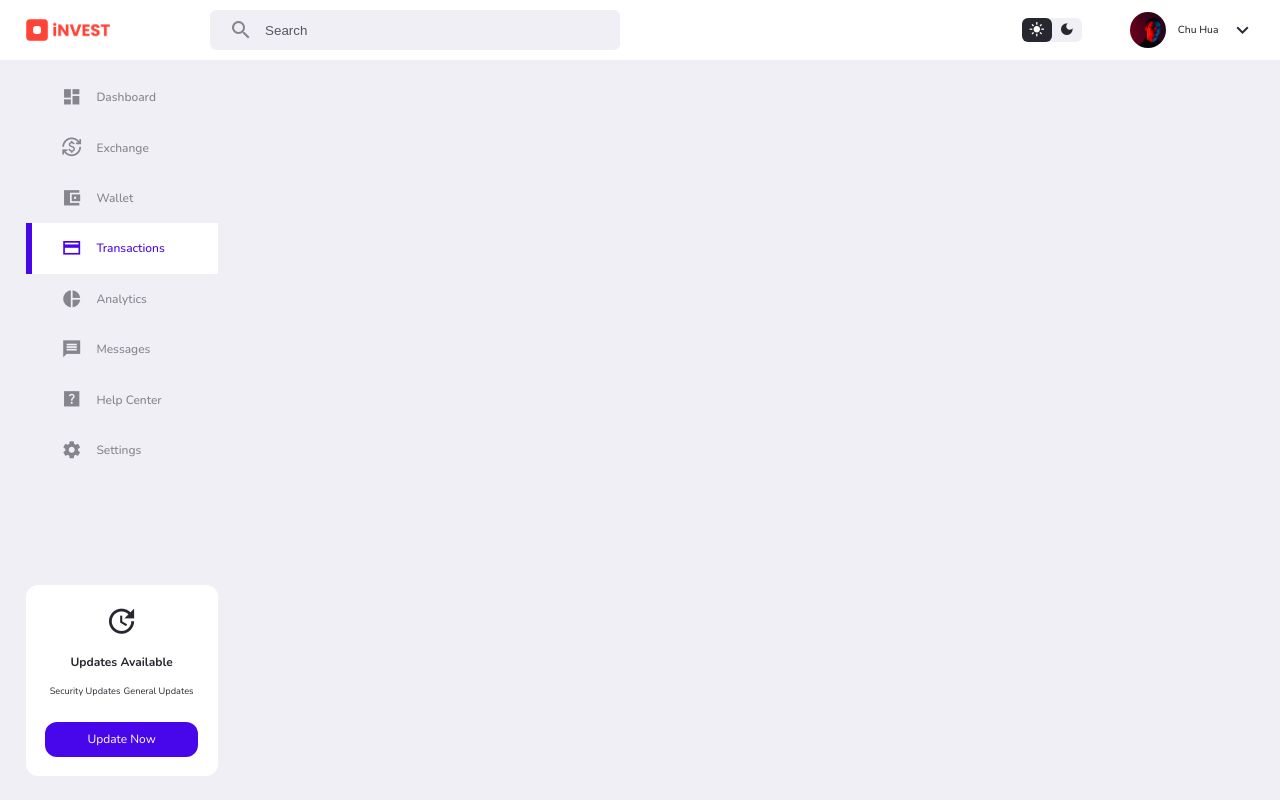
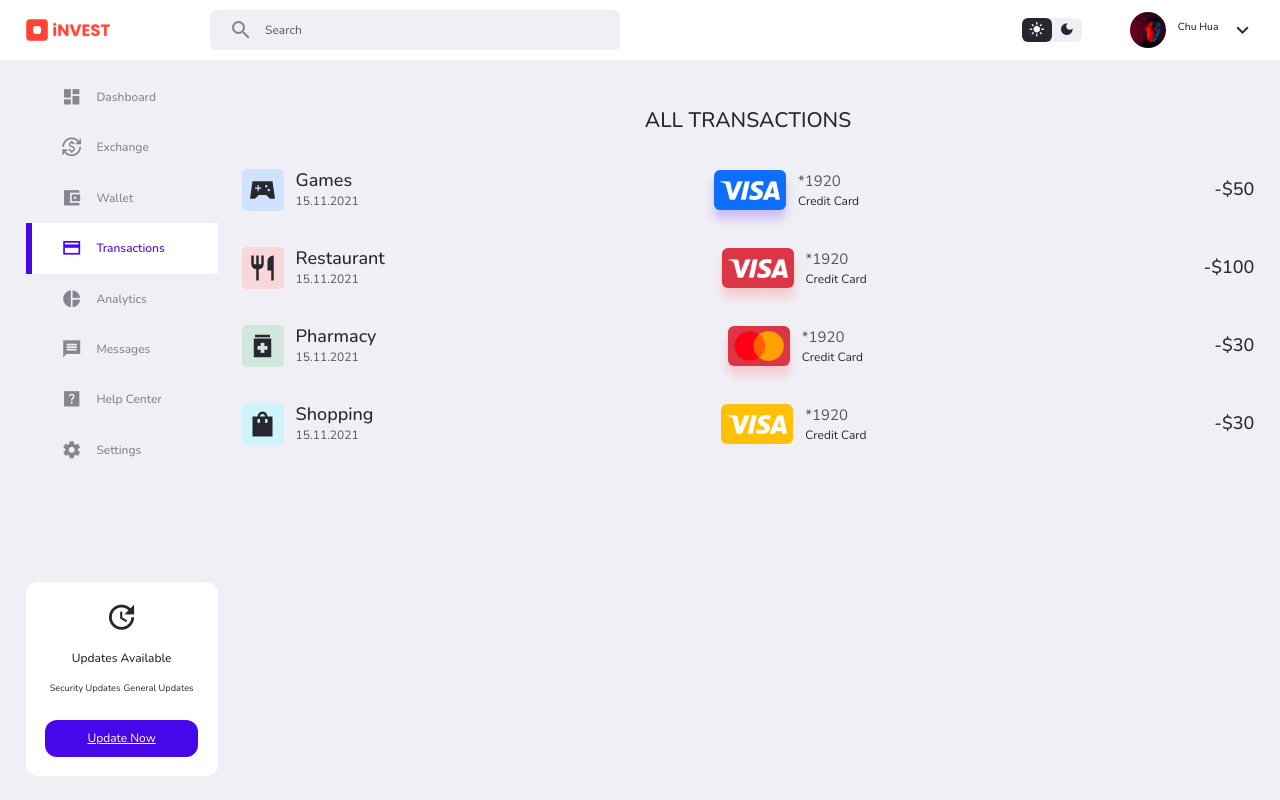
Before and after one commit to iamobinna/personal-finance, a plain HTML site: page transaction.html in a window 1280 px wide. Drawn offline with nearby package versions, Linux system fonts and the light colour scheme.

Commit message:
transaction page

```diff
--- a/extra.css
+++ b/extra.css
@@ -371,8 +371,8 @@ main aside .updates a:hover {
   display: flex;
   gap: 2rem;
 }
-.material-icons-sharp{
-    font-size: 34px;
+.material-icons-sharp {
+  font-size: 34px;
 }
 
 @media screen and (max-width: 1024px) {
--- a/transaction.html
+++ b/transaction.html
@@ -10,6 +10,12 @@
       href="https://fonts.googleapis.com/icon?family=Material+Icons+Sharp"
       rel="stylesheet"
     />
+    <link
+      href="https://cdn.jsdelivr.net/npm/bootstrap@5.3.0-alpha3/dist/css/bootstrap.min.css"
+      rel="stylesheet"
+      integrity="sha384-KK94CHFLLe+nY2dmCWGMq91rCGa5gtU4mk92HdvYe+M/SXH301p5ILy+dN9+nJOZ"
+      crossorigin="anonymous"
+    />
 
     <link rel="preconnect" href="https://fonts.googleapis.com" />
     <link rel="preconnect" href="https://fonts.gstatic.com" crossorigin />
@@ -18,7 +24,7 @@
       rel="stylesheet"
     />
 
-    <link rel="stylesheet" href="./style.css" />
+    <link rel="stylesheet" href="/style.css" />
   </head>
   <body>
     <nav>
@@ -44,7 +50,7 @@
         </div>
       </div>
     </nav>
-    <main>
+    <main class="sean">
       <aside>
         <button id="close-btn">
           <span class="material-icons-sharp">close</span>
@@ -55,7 +61,7 @@
             <span class="material-icons-sharp">dashboard</span>
             <h4>Dashboard</h4>
           </a>
-          <a href="/exchange.html" >
+          <a href="/exchange.html">
             <span class="material-icons-sharp">currency_exchange</span>
             <h4>Exchange</h4>
           </a>
@@ -63,7 +69,7 @@
             <span class="material-icons-sharp">account_balance_wallet</span>
             <h4>Wallet</h4>
           </a>
-          <a href="/transaction.html"  class="active">
+          <a href="/transaction.html" class="active">
             <span class="material-icons-sharp">payment</span>
             <h4>Transactions</h4>
           </a>
@@ -93,6 +99,95 @@
           <a href="#">Update Now</a>
         </div>
       </aside>
+      <div class="my-5">
+        <h2 class="mb-5 text-uppercase text-center fs-3">all transactions</h2>
+        <!-- TRANSACTION 1 -->
+        <div class="d-flex align-items-center justify-content-between mb-5">
+          <div class="d-flex align-items-center gap-3">
+            <div class="bg-primary-subtle d-flex align-items-center justify-content-center p-2 rounded-2">
+              <span class="material-icons-sharp fs-1">sports_esports</span>
+            </div>
+            <div>
+              <h4 class="fs-4 mb-0">Games</h4>
+              <p class="fs-6 mb-0">15.11.2021</p>
+            </div>
+          </div>
+          <div class="d-flex gap-3">
+            <div class="bg-primary d-flex align-items-center justify-content-center px-2 rounded-3">
+              <img src="./assets/img/visa.png" class="img-fluid" style="width: 60px; "/>
+            </div>
+            <div>
+              <p class="fs-5 mb-0">*1920</p>
+              <small class="fs-6 fs-lg-4">Credit Card</small>
+            </div>
+          </div>
+          <h4 class="mb-0 fs-4">-$50</h4>
+        </div>
+        <div class="d-flex align-items-center justify-content-between mb-5">
+          <div class="d-flex align-items-center gap-3">
+            <div class="bg-danger-subtle d-flex align-items-center justify-content-center p-2 rounded-2">
+              <span class="material-icons-sharp fs-1">restaurant</span>
+            </div>
+            <div>
+              <h4 class="fs-4 mb-0">Restaurant</h4>
+              <p class="fs-6 mb-0">15.11.2021</p>
+            </div>
+          </div>
+          <div class="d-flex gap-3">
+            <div class="bg-danger d-flex align-items-center justify-content-center px-2 rounded-3">
+              <img src="./assets/img/visa.png" class="img-fluid" style="width: 60px; "/>
+            </div>
+            <div>
+              <p class="fs-5 mb-0">*1920</p>
+              <small class="fs-6 fs-lg-4">Credit Card</small>
+            </div>
+          </div>
+          <h4 class="mb-0 fs-4">-$100</h4>
+        </div>
+        <div class="d-flex align-items-center justify-content-between mb-5">
+          <div class="d-flex align-items-center gap-3">
+            <div class="bg-success-subtle d-flex align-items-center justify-content-center p-2 rounded-2">
+              <span class="material-icons-sharp fs-1">medication</span>
+            </div>
+            <div>
+              <h4 class="fs-4 mb-0">Pharmacy</h4>
+              <p class="fs-6 mb-0">15.11.2021</p>
+            </div>
+          </div>
+          <div class="d-flex gap-3">
+            <div class="bg-danger d-flex align-items-center justify-content-center px-2 py-1 rounded-3">
+              <img src="./assets/img/master card.png" class="img-fluid" style="width: 50px; "/>
+            </div>
+            <div>
+              <p class="fs-5 mb-0">*1920</p>
+              <small class="fs-6 fs-lg-4">Credit Card</small>
+            </div>
+          </div>
+          <h4 class="mb-0 fs-4">-$30</h4>
+        </div>
+        <div class="d-flex align-items-center justify-content-between mb-5">
+          <div class="d-flex align-items-center gap-3">
+            <div class="bg-info-subtle d-flex align-items-center justify-content-center p-2 rounded-2">
+              <span class="material-icons-sharp fs-1">shopping_bag</span>
+            </div>
+            <div>
+              <h4 class="fs-4 mb-0">Shopping</h4>
+              <p class="fs-6 mb-0">15.11.2021</p>
+            </div>
+          </div>
+          <div class="d-flex gap-3">
+            <div class="bg-warning d-flex align-items-center justify-content-center px-2 rounded-3">
+              <img src="./assets/img/visa.png" class="img-fluid" style="width: 60px; "/>
+            </div>
+            <div>
+              <p class="fs-5 mb-0">*1920</p>
+              <small class="fs-6 fs-lg-4">Credit Card</small>
+            </div>
+          </div>
+          <h4 class="mb-0 fs-4">-$30</h4>
+        </div>
+      </div>
     </main>
+    <script src="/res.js"></script>
   </body>
 </html>
```
Also changed, not shown: analytics.html (+1 -0 lines), exchange.html (+2 -2 lines), help.html (+1 -0 lines), index.html (+3 -2 lines), messages.html (+1 -0 lines), settings.html (+1 -1 lines), wallet.html (+13 -8 lines).
